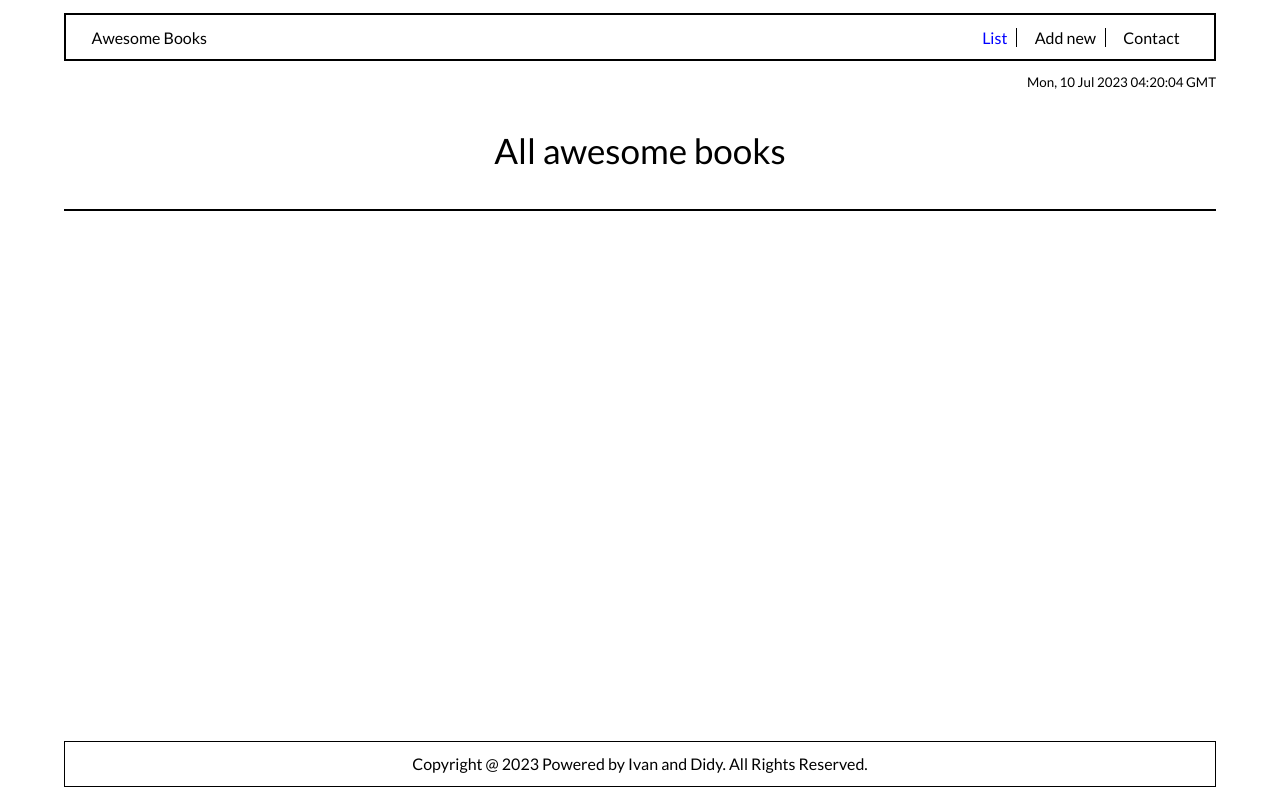
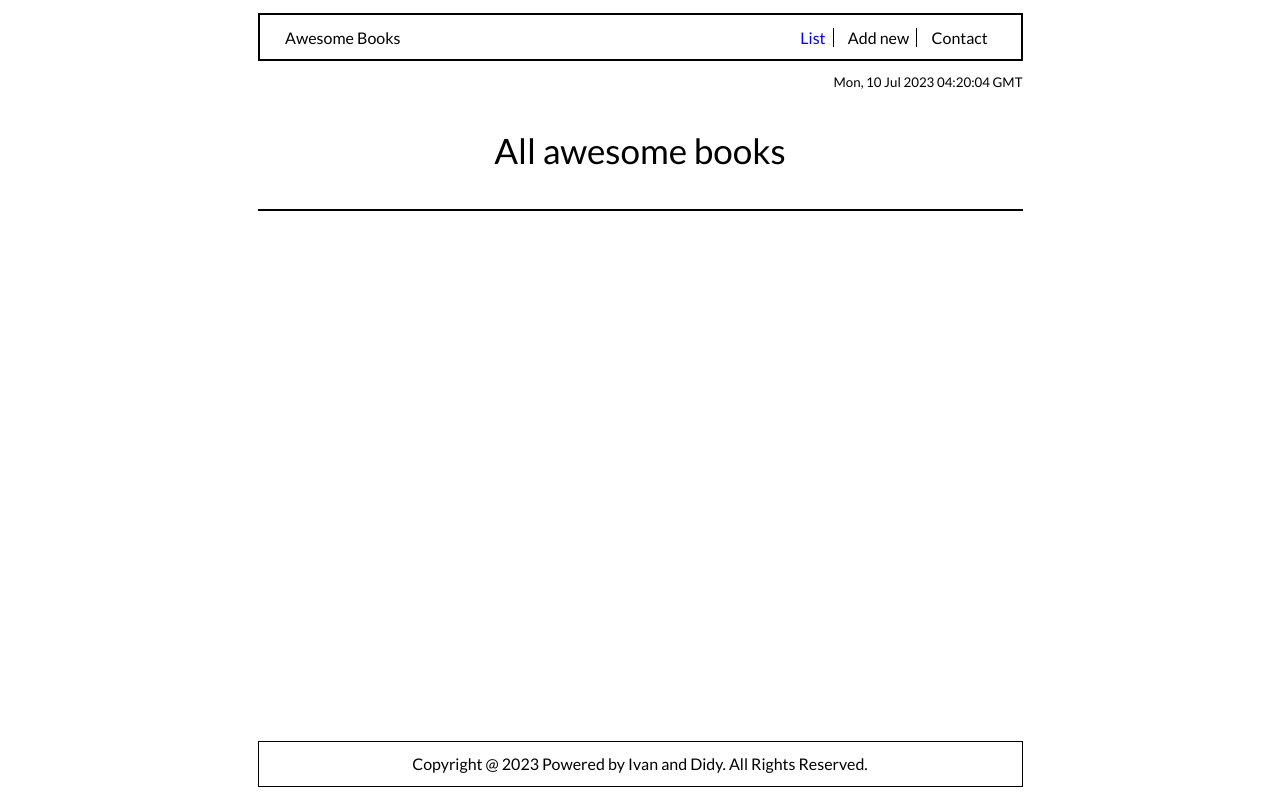
Before and after one commit to ivangonzalez224/Awesome-books, a website: page index.html in a window 1280 px wide. Both pictures are taken after a click on the link "List". Drawn offline with Linux system fonts and the light colour scheme.

Commit message:
Add nav bar links dynamically and remove unused code

```diff
--- a/assets/css/style.css
+++ b/assets/css/style.css
@@ -1,4 +1,10 @@
 @import url('https://fonts.googleapis.com/css2?family=Lato:wght@100;400;700;900&display=swap');
+
+
+:root {
+  --navLinksColor: #00f;
+  --elementsColor: #000;
+}
 
 * {
   margin: 0;
@@ -9,6 +15,7 @@
 body {
   font-size: 16px;
   font-family: 'Lato', sans-serif;
+  color: var(--elementsColor);
 }
 
 header {
@@ -24,13 +31,14 @@ header {
   justify-content: space-between;
   align-items: center;
   width: 90%;
+  max-width: 765px;
   margin: 1% 5%;
-  border: 2px solid #000;
+  border: 2px solid var(--elementsColor);
   padding: 1% 2%;
 }
 
 .top_nav span {
-  width: 60%;
+  width: 50%;
 }
 
 .contact-details li {
@@ -42,27 +50,27 @@ header {
   display: flex;
   justify-content: flex-end;
   align-items: center;
-  width: 40%;
+  width: 50%;
 }
 
 .top_nav ul li {
   list-style-type: none;
-  border-right: 1px solid #000;
+  border-right: 1px solid var(--elementsColor);
   margin-left: 2%;
   padding: 0 2%;
 }
 
 .top_nav ul li a {
   text-decoration: none;
-  color: #000;
+  cursor: pointer;
 }
 
 .top_nav ul li a:hover {
-  color: #00f;
+  color: var(--navLinksColor) !important;
 }
 
-#topNav_listItem {
-  color: #00f;
+#List {
+  color: var(--navLinksColor);
 }
 
 .top_nav ul li:last-child {
@@ -72,6 +80,7 @@ header {
 .date-container {
   display: flex;
   width: 90%;
+  max-width: 765px;
   justify-content: flex-end;
 }
 
@@ -108,13 +117,12 @@ h1 {
 }
 
 button {
-  font-family: 'Lato', sans-serif;
   border: none;
   cursor: pointer;
   height: 1.5rem;
   width: 4rem;
   border-radius: 4px;
-  box-shadow: 4px 4px rgb(0, 0, 0);
+  box-shadow: 4px 4px var(--elementsColor);
   background-color: #fff;
 }
 
@@ -132,7 +140,7 @@ button {
 }
 
 .display-section {
-  border: 1px solid black;
+  border: 1px solid var(--elementsColor);
   width: 90%;
 }
 
@@ -142,7 +150,7 @@ button {
   border-radius: 4px;
   font-size: 1rem;
   box-shadow: rgba(0, 0, 0, 0.16) 0 1px 4px;
-  border: solid 1px rgb(0, 0, 0);
+  border: solid 1px var(--elementsColor);
 }
 
 .author-input {
@@ -165,7 +173,6 @@ button {
 .add-button {
   height: 2rem;
   width: 4.5rem;
-  font-family: 'Lato', sans-serif;
   cursor: pointer;
   align-self: end;
 }
@@ -188,8 +195,9 @@ button {
 /* Footer section */
 
 .footer-section {
-  border: 1.5px solid black;
+  border: 1.5px solid var(--elementsColor);
   width: 90%;
+  max-width: 765px;
   bottom: 0;
   margin: 1% 5%;
   padding: 1% 0;
@@ -232,4 +240,5 @@ button {
 
 .hidden {
   display: none;
+  max-width: 765px;
 }
--- a/assets/js/script.js
+++ b/assets/js/script.js
@@ -4,15 +4,16 @@ const addButton = document.querySelector('#addBook');
 const formTitle = document.getElementById('title');
 const formAuthor = document.getElementById('author');
 const bookList = document.querySelector('#display-list');
-const navbarDisplaylink = document.getElementById('topNav_listItem');
 const displayAddBook = document.getElementById('add-book-div');
-const navbarAddlink = document.getElementById('topNav_newItem');
-const displayContact = document.getElementById('contact-div');
-const navbarContactlink = document.getElementById('topNav_contactItem');
+const topNavBtnLinksUl = document.querySelector('.top_nav_btnLinksUl');
+const middleSection = document.querySelectorAll('.hidden');
 
 const bookTitle = document.querySelector('.book-title');
 bookList.style.display = 'block';
 displayAddBook.style.display = 'none';
+
+const navBarBtnsId = ['List', 'Add new', 'Contact'];
+const titlesSection = ['All awesome books', 'Add a new book', 'Contact information'];
 
 class Book {
   constructor() {
@@ -87,32 +88,26 @@ let dateTime = new Date();
 dateTime = dateTime.toUTCString();
 date.innerHTML = `<small>${dateTime}</small>`;
 
-navbarDisplaylink.addEventListener('click', () => {
-  navbarDisplaylink.style.color = '#0000ff';
-  navbarAddlink.style.color = '#000';
-  navbarContactlink.style.color = '#000';
-  bookTitle.innerHTML = 'All awesome books';
-  bookList.style.display = 'block';
-  displayAddBook.style.display = 'none';
-  displayContact.style.display = 'none';
-});
-
-navbarAddlink.addEventListener('click', () => {
-  navbarAddlink.style.color = '#0000ff';
-  navbarDisplaylink.style.color = '#000';
-  navbarContactlink.style.color = '#000';
-  bookTitle.innerHTML = 'Add a new book';
-  bookList.style.display = 'none';
-  displayAddBook.style.display = 'flex';
-  displayContact.style.display = 'none';
-});
-
-navbarContactlink.addEventListener('click', () => {
-  navbarContactlink.style.color = '#0000ff';
-  navbarAddlink.style.color = '#000';
-  navbarDisplaylink.style.color = '#000';
-  bookTitle.innerHTML = 'Contact information';
-  bookList.style.display = 'none';
-  displayAddBook.style.display = 'none';
-  displayContact.style.display = 'flex';
-});
+// crea nav bar links//
+for (let i = 0; i < navBarBtnsId.length; i += 1) {
+  const navBarList = document.createElement('li');
+  const navBarLink = document.createElement('a');
+  navBarLink.id = navBarBtnsId[i];
+  navBarLink.className = 'topNav_listLink';
+  navBarLink.innerHTML = navBarBtnsId[i];
+  topNavBtnLinksUl.appendChild(navBarList);
+  navBarList.appendChild(navBarLink);
+  navBarLink.addEventListener('click', () => {
+    const indexNavLink = navBarBtnsId.indexOf(navBarLink.id);
+    bookTitle.innerHTML = titlesSection[indexNavLink];
+    const listLinkElements = document.querySelectorAll('.topNav_listLink');
+    for (let j = 0; j < listLinkElements.length; j += 1) {
+      listLinkElements[j].style.color = '#000';
+      middleSection[j].style.display = 'none';
+      if (j === indexNavLink) {
+        listLinkElements[j].style.color = '#0000ff';
+        middleSection[j].style.display = 'flex';
+      }
+    }
+  });
+}
--- a/index.html
+++ b/index.html
@@ -12,16 +12,8 @@
     <header>
       <div class="top_nav">
         <span>Awesome Books</span>
-        <ul>
-          <li>
-            <a id="topNav_listItem" href="#">List</a>
-          </li>
-          <li>
-            <a id="topNav_newItem" href="#">Add new</a>
-          </li>
-          <li>
-            <a id="topNav_contactItem" class="" href="#">Contact</a>
-          </li>
+        <ul class="top_nav_btnLinksUl">
+
         </ul>
       </div>
       <div class="date-container" id="date">
```
